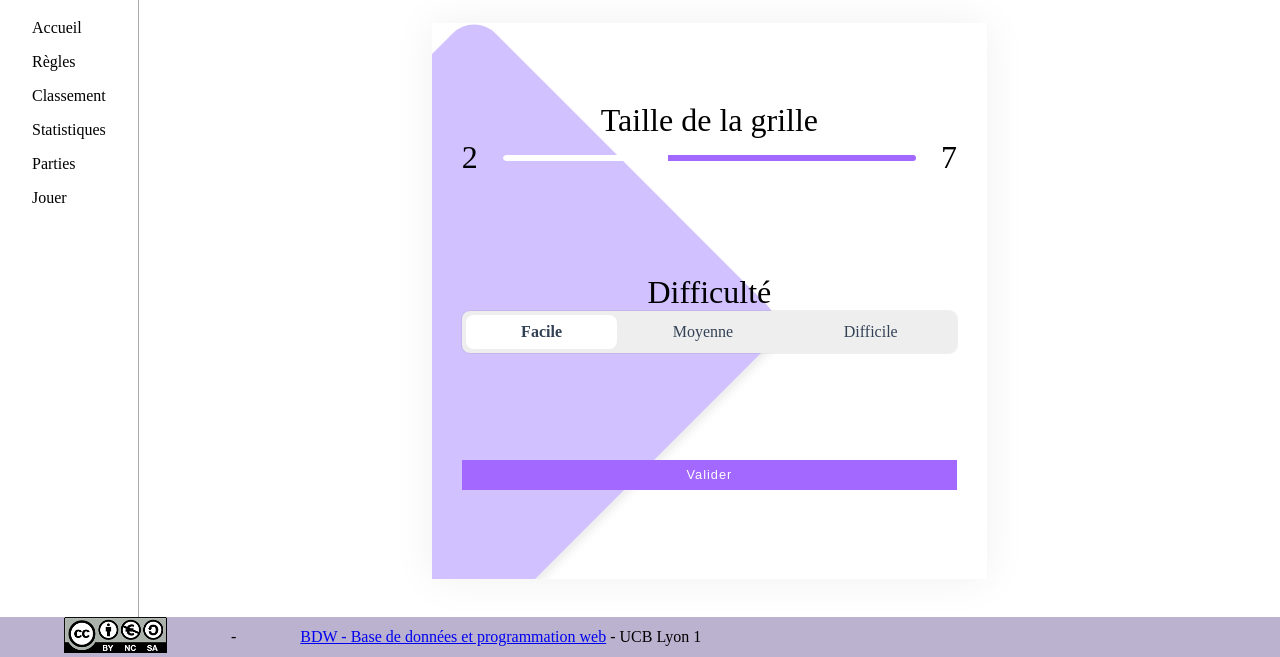
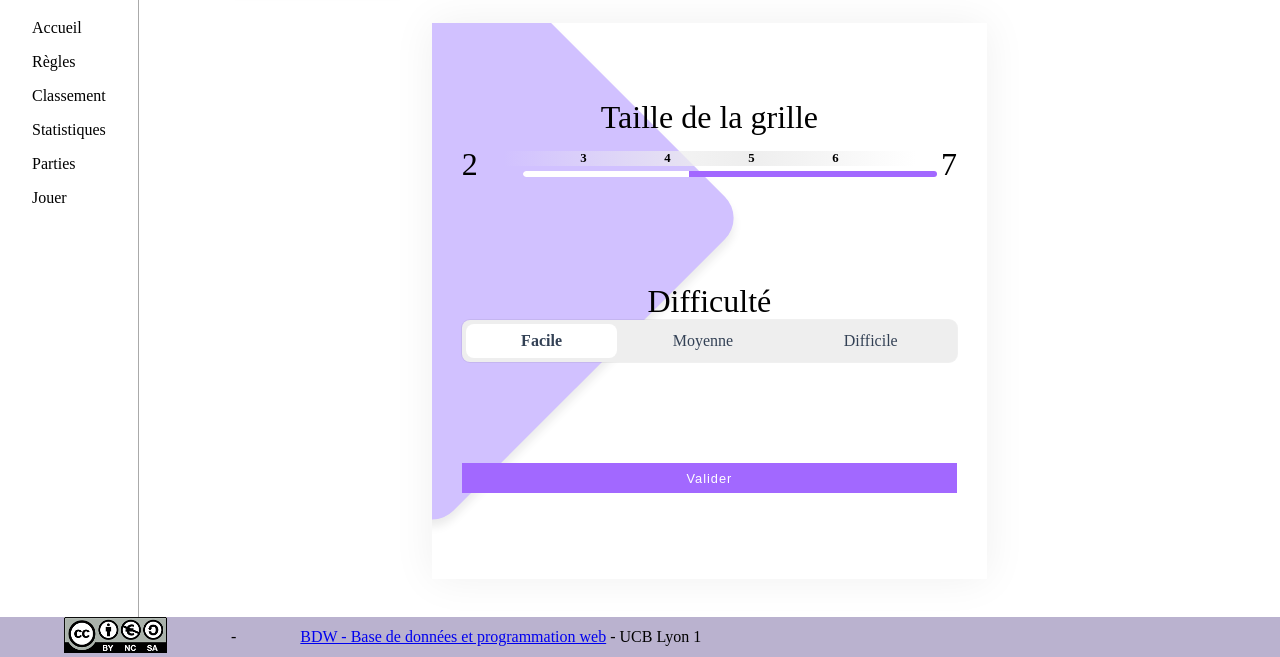
Before and after one commit to HackShadows/ProjetBDW, a Python web app: template serveur/site/templates/parties.html in a window 1280 px wide. Shown: the part 143-800 px from the top of the page. Run offline with Jinja, Linux system fonts and the light colour scheme; the template is opened without the code that fills it, so the values that code supplies are empty.

Commit message:
amélioration du CSS un peu partout (accueil, classement, formulaire parties)

```diff
--- a/serveur/site/static/css/style2.css
+++ b/serveur/site/static/css/style2.css
@@ -77,47 +77,47 @@
 
 
 .form_main {
+	display: flex;
+	flex-flow: column nowrap;
+	justify-content: space-around;
+	align-items: center;
+	position: relative;
+	aspect-ratio: 3 / 3;
+	min-width: 50%;
 	height: 100%;
-	aspect-ratio: 3 / 3;
-	display: flex;
-	flex-direction: column;
-	align-items: center;
-	justify-content: center;
+	padding: 30px 30px 30px 30px;
+	overflow: hidden;
 	background-color: rgb(255, 255, 255);
-	padding: 30px 30px 30px 30px;
 	box-shadow: 0px 0px 40px rgba(0, 0, 0, 0.062);
-	position: relative;
-	overflow: hidden;
-	justify-content: space-around;
 }
 
 .form_main::before {
+	content: "";
 	position: absolute;
-	content: "";
+	left: -40%;
+	top: -5%;
 	width: 80%;
 	height: 80%;
-	background-color: rgb(209, 193, 255);
-	transform: rotate(45deg);
-	left: -180px;
-	bottom: 30px;
 	z-index: 1;
 	border-radius: 30px;
+	transform: rotate(45deg);
+	background-color: rgb(209, 193, 255);
 	box-shadow: 5px 5px 10px rgba(0, 0, 0, 0.082);
 }
 
 #button {
-	z-index: 2;
 	position: relative;
 	width: 100%;
+	z-index: 2;
+	height: 30px;
 	border: none;
-	background-color: rgb(162, 104, 255);
-	height: 30px;
-	color: white;
+	margin: 10px;
 	font-size: .8em;
 	font-weight: 500;
 	letter-spacing: 1px;
-	margin: 10px;
+	color: white;
 	cursor: pointer;
+	background-color: rgb(162, 104, 255);
 }
 
 #button:hover {
@@ -193,7 +193,28 @@
 	flex-flow: row nowrap;
 	align-items: center;
 	justify-content: space-between;
+	padding: 2% 0;
 }
+.slider_barre > div {
+	flex-grow: 1;
+	display: flex;
+	flex-flow: column nowrap;
+	justify-content: space-evenly;
+	align-items: stretch;
+	height: 100%;
+	padding: 0 5%;
+}
+.slider_barre > div > div {
+	display: flex;
+	flex-flow: row nowrap;
+	justify-content: space-evenly;
+	font-size: .8rem;
+	font-weight: bold;
+	background: linear-gradient(to right, transparent, #EEEF 60%, transparent);
+}
+.slider_barre input:-webkit-progress-value { background: royalblue }
+.slider_barre input:-moz-progress-bar { background: royalblue }
+.slider_barre input { color: royalblue }
 
 
 
--- a/serveur/site/templates/classements.html
+++ b/serveur/site/templates/classements.html
@@ -39,9 +39,9 @@
 		<button type="submit" name="grille" value="{{ classement['taille_grille'] }} {{ classement['difficulté'] }}"></button>
 		<div class="classement-head">
 			<h2>{{ classement['nom'] }}</h2>
-			<span class="classement-maj">maj {{ classement['date_maj'] }}</span>
+			<span class="classement-maj">maj <time datetime="{{ classement['date_maj'].strftime("%Y-%m-%d %H:%M") }}">{{ classement['date_maj'].strftime("%Y-%m-%d %H:%M") }}</time></span>
 		</div>
-		<span class="classement-crea">création {{ classement['date_création'] }}</span>
+		<span class="classement-crea">création <time datetime="{{ classement['date_création'].strftime("%Y-%m-%d %H:%M") }}">{{ classement['date_création'].strftime("%Y-%m-%d %H:%M") }}</time></span>
 		<hr>
 		<div class="classement-content">
 			<span class="classement-difficulte">{{ classement['difficulté'] }}</span>
--- a/serveur/site/templates/parties.html
+++ b/serveur/site/templates/parties.html
@@ -1,6 +1,8 @@
 {% extends "base.html" %}
 
 {% block main_content %}
+
+
 
 {% if REQUEST_VARS['AFFICHAGE'] == "DEFAUT" %}
 
@@ -36,50 +38,13 @@
 	</label>
 </form>
 
-<!--<form method="POST" action="parties" class="formulaire">
-	<button type="submit" class="button" name="action" value="nouvelle_partie">
-		<span class="button_text" id="button_text1">Nouvelle partie</span>
-		<span class="button_icon">
-			<svg xmlns="http://www.w3.org/2000/svg" viewBox="0 0 24 24" stroke-width="2" stroke-linejoin="round" stroke-linecap="round" stroke="currentColor" fill="none" class="svg">
-				<line y2="19" y1="5" x2="12" x1="12"></line>
-				<line y2="12" y1="12" x2="19" x1="5"></line>
-			</svg>
-		</span>
-	</button>
 
-	<div>
-		<h2>Choisissez votre partie</h2>
-
-		<table>
-			<thead>
-				<tr>
-					<th></th>
-					<th>Difficulté</th>
-					<th>Taille</th>
-					<th>Score</th>
-				</tr>
-			</thead>
-			<tbody>
-				{% for partie in REQUEST_VARS['parties'] %}
-				<tr>
-					<th><button type="submit" name="id_partie" value="{{ partie['id_partie'] }}"></button></th>
-					<td>{{ partie['difficulté'] }}</td>
-					<td>{{ partie['taille'] }}</td>
-					<td>{{ partie['score'] }}</td>
-				</tr>
-				{% endfor %}
-			</tbody>
-		</table>
-
-		<button type="submit" class="button" name="action" value="reprendre_partie">
-			<span class="button_text" id="button_text2">Reprendre la partie</span>
-		</button>
-	</div>
-</form>-->
 
 
 
 {% elif REQUEST_VARS['AFFICHAGE'] == "ACCUEIL" %}
+
+
 
 <div class="warning">
 	<h2>Vous n'avez pas sélectionné de joueur !</h2>
@@ -89,13 +54,24 @@
 
 
 
+
+
 {% else %}
+
+
 
 <div  class="formulaire">
 	<form method="POST" action="jeu" class="form_main">
 
 		<label class="slider">Taille de la grille
-			<p class="slider_barre">2 <input type="range" class="taille" min="2" max="7" step="1" value="4" name="taille_grille"> 7</p>
+			<div class="slider_barre">
+				<span>2</span>
+				<div>
+					<div><span>3</span><span>4</span><span>5</span><span>6</span></div>
+					<input type="range" class="taille" min="2" max="7" step="1" value="4" name="taille_grille">
+				</div>
+				<span>7</span>
+			</div>
 		</label>
 
 		<label class="difficulté">Difficulté
@@ -120,6 +96,12 @@
 	</form>
 </div>
 
+
+
+
+
 {% endif %}
 
+
+
 {% endblock %}
```
Also changed, not shown: serveur/site/static/css/style.css (+22 -7 lines).
